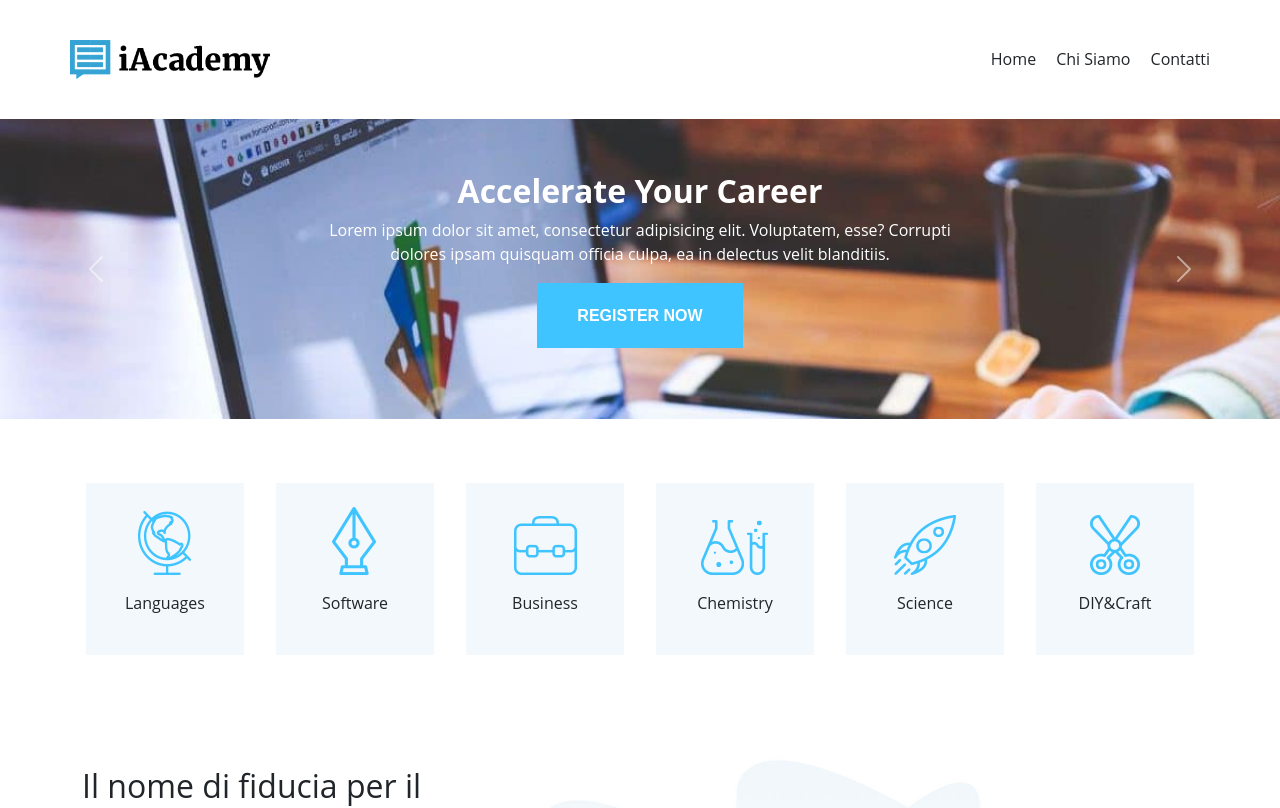
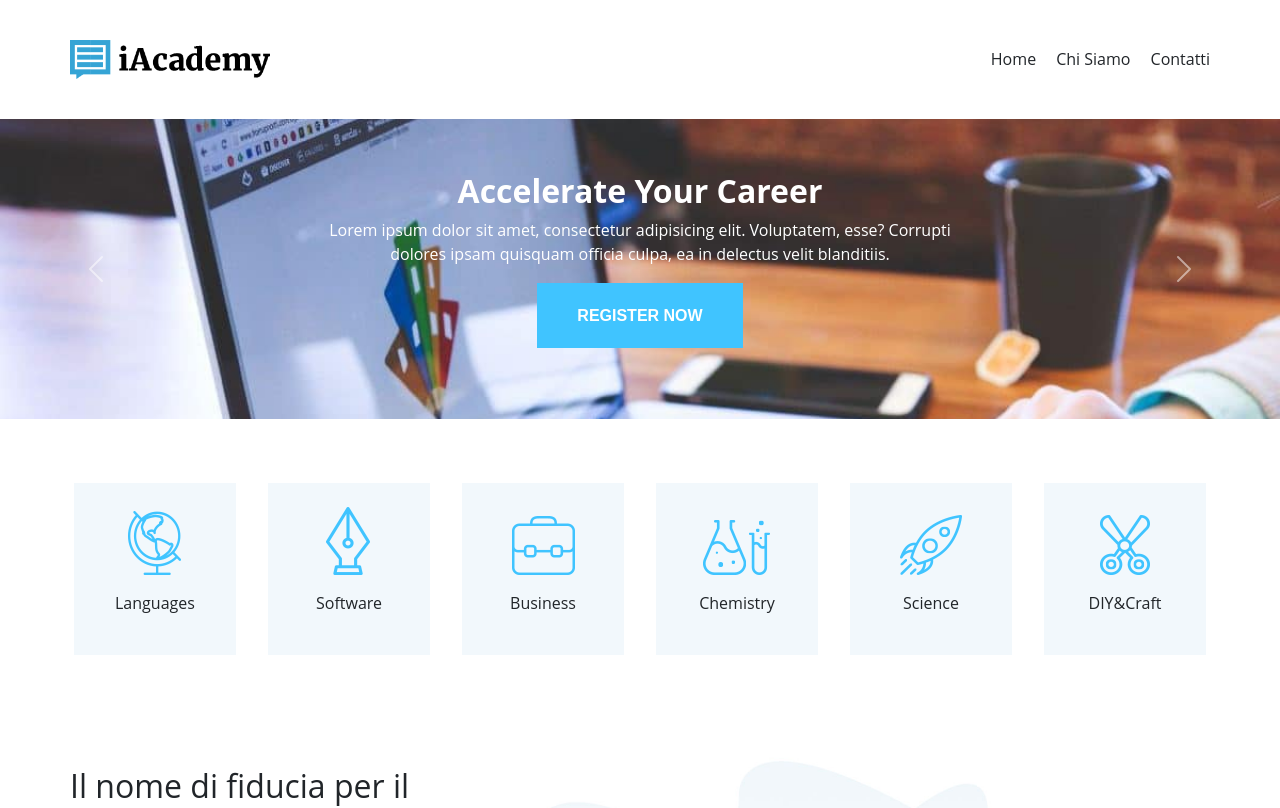
Before and after one commit to WalterCorsini/proj-html-vuejs, a Vue app: page / in a window 1280 px wide. Shown: the top 808 px of the page. Built offline with nearby package versions, Linux system fonts and the light colour scheme.

Commit message:
fix: padding on container classes too

```diff
--- a/src/style/general.scss
+++ b/src/style/general.scss
@@ -7,7 +7,7 @@
     box-sizing: border-box;
 }
 
-.container-fluid{
+.container-fluid, .container{
     --bs-gutter-x: 0;
 }
 
```
